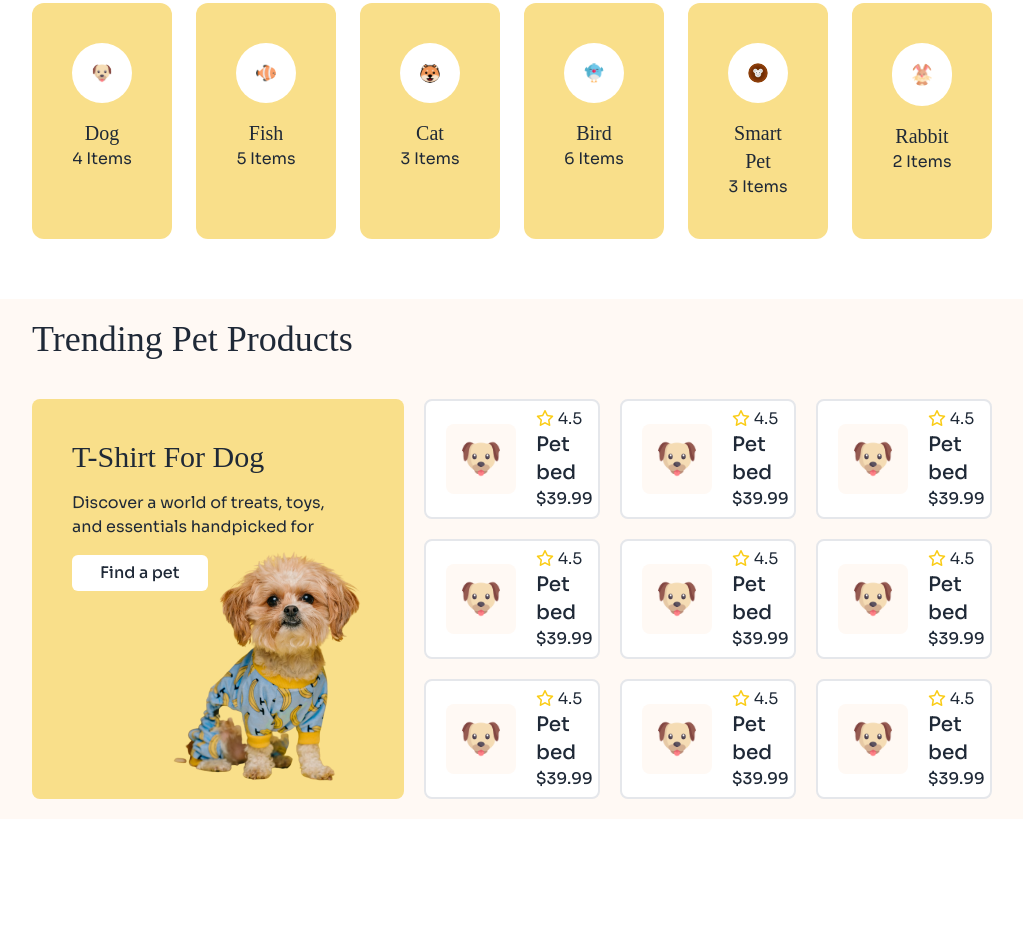
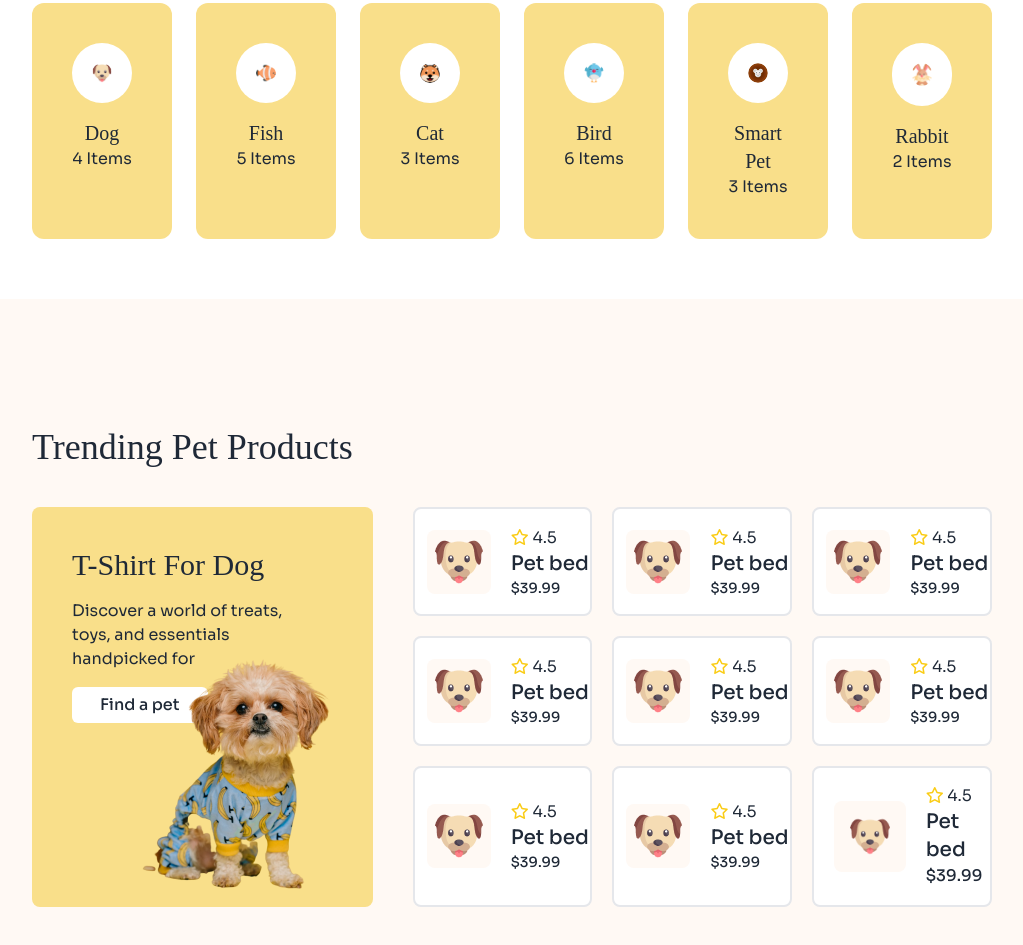
Before and after one commit to Charlie-033/B11-Assignment-3, a plain HTML site: page index.html in a window 1280 px wide. Shown: the part 1045-1990 px from the top of the page, without its empty margins (128-1151 px from the left). Before the commit the page ends 1864 px from the top, so only its background shows below. Drawn offline with nearby package versions, Linux system fonts and the light colour scheme; a web font is replaced by a local one.

Commit message:
added pet section

```diff
--- a/index.html
+++ b/index.html
@@ -220,15 +220,15 @@
       </section>
       <!-- Trending Pet section -->
       <section
-        class="mt-12 bg-bg-primary max-w-screen-2xl mx-auto p-5 md:mt-10 md:px-16 lg:px-35 xl:px-40"
+        class="pt-16 md:pt-32 md:pb-32 md:bg-bg-primary max-w-screen-2xl mx-auto p-5 md:mt-10 md:px-16 lg:px-35 xl:px-40"
       >
         <h2 class="text-3xl md:text-4xl font-ADLaM mb-10">
           Trending Pet Products
         </h2>
-        <div class="grid grid-cols-2 md:grid-cols-5 gap-5">
+        <div class="lg:flex">
           <!-- Big card -->
           <div
-            class="bg-bg-secondary col-span-2 row-span-3 h-[400px] pl-10 pt-10 relative rounded-lg space-y-4"
+            class="bg-bg-secondary col-span-2 row-span-3 h-[400px] pl-10 pt-10 relative rounded-lg space-y-4 lg:mr-10 mb-10 lg:mb-0"
           >
             <h3 class="text-3xl font-ADLaM">T-Shirt For Dog</h3>
             <p class="text-gray-800 w-4/5">
@@ -242,112 +242,113 @@
             </div>
           </div>
           <!-- small cards -->
+          <div class="grid grid-cols-2 md:grid-cols-3 w-full gap-5">
             <div
               class="flex items-center gap-5 bg-white border-2 border-gray-200 rounded-lg"
             >
-            <div class="ml-5 p-4 bg-bg-primary rounded-lg">
+              <div class="ml-3 p-2 bg-bg-primary rounded-lg">
                 <img src="c1-assets/dog-cartoon.png" alt="" />
               </div>
               <div>
                 <i class="fa-regular fa-star text-md text-yellow-400"></i>
                 <span class="text-md">4.5</span>
-              <h3 class="text-xl font-medium">Pet bed</h3>
-              <h5 class="text-md font-medium">$39.99</h5>
+                <h3 class="text-md md:text-xl font-medium">Pet bed</h3>
+                <h5 class="text-sm md:text-md font-medium">$39.99</h5>
               </div>
             </div>
             <div
               class="flex items-center gap-5 bg-white border-2 border-gray-200 rounded-lg"
             >
-            <div class="ml-5 p-4 bg-bg-primary rounded-lg">
+              <div class="ml-3 p-2 bg-bg-primary rounded-lg">
                 <img src="c1-assets/dog-cartoon.png" alt="" />
               </div>
               <div>
                 <i class="fa-regular fa-star text-md text-yellow-400"></i>
                 <span class="text-md">4.5</span>
-              <h3 class="text-xl font-medium">Pet bed</h3>
-              <h5 class="text-md font-medium">$39.99</h5>
+                <h3 class="text-md md:text-xl font-medium">Pet bed</h3>
+                <h5 class="text-sm md:text-md font-medium">$39.99</h5>
               </div>
             </div>
             <div
               class="flex items-center gap-5 bg-white border-2 border-gray-200 rounded-lg"
             >
-            <div class="ml-5 p-4 bg-bg-primary rounded-lg">
+              <div class="ml-3 p-2 bg-bg-primary rounded-lg">
                 <img src="c1-assets/dog-cartoon.png" alt="" />
               </div>
               <div>
                 <i class="fa-regular fa-star text-md text-yellow-400"></i>
                 <span class="text-md">4.5</span>
-              <h3 class="text-xl font-medium">Pet bed</h3>
-              <h5 class="text-md font-medium">$39.99</h5>
+                <h3 class="text-md md:text-xl font-medium">Pet bed</h3>
+                <h5 class="text-sm md:text-md font-medium">$39.99</h5>
               </div>
             </div>
             <div
               class="flex items-center gap-5 bg-white border-2 border-gray-200 rounded-lg"
             >
-            <div class="ml-5 p-4 bg-bg-primary rounded-lg">
+              <div class="ml-3 p-2 bg-bg-primary rounded-lg">
                 <img src="c1-assets/dog-cartoon.png" alt="" />
               </div>
               <div>
                 <i class="fa-regular fa-star text-md text-yellow-400"></i>
                 <span class="text-md">4.5</span>
-              <h3 class="text-xl font-medium">Pet bed</h3>
-              <h5 class="text-md font-medium">$39.99</h5>
+                <h3 class="text-md md:text-xl font-medium">Pet bed</h3>
+                <h5 class="text-sm md:text-md font-medium">$39.99</h5>
               </div>
             </div>
             <div
               class="flex items-center gap-5 bg-white border-2 border-gray-200 rounded-lg"
             >
-            <div class="ml-5 p-4 bg-bg-primary rounded-lg">
+              <div class="ml-3 p-2 bg-bg-primary rounded-lg">
                 <img src="c1-assets/dog-cartoon.png" alt="" />
               </div>
               <div>
                 <i class="fa-regular fa-star text-md text-yellow-400"></i>
                 <span class="text-md">4.5</span>
-              <h3 class="text-xl font-medium">Pet bed</h3>
-              <h5 class="text-md font-medium">$39.99</h5>
+                <h3 class="text-md md:text-xl font-medium">Pet bed</h3>
+                <h5 class="text-sm md:text-md font-medium">$39.99</h5>
               </div>
             </div>
             <div
               class="flex items-center gap-5 bg-white border-2 border-gray-200 rounded-lg"
             >
-            <div class="ml-5 p-4 bg-bg-primary rounded-lg">
+              <div class="ml-3 p-2 bg-bg-primary rounded-lg">
                 <img src="c1-assets/dog-cartoon.png" alt="" />
               </div>
               <div>
                 <i class="fa-regular fa-star text-md text-yellow-400"></i>
                 <span class="text-md">4.5</span>
-              <h3 class="text-xl font-medium">Pet bed</h3>
-              <h5 class="text-md font-medium">$39.99</h5>
+                <h3 class="text-md md:text-xl font-medium">Pet bed</h3>
+                <h5 class="text-sm md:text-md font-medium">$39.99</h5>
               </div>
             </div>
             <div
               class="flex items-center gap-5 bg-white border-2 border-gray-200 rounded-lg"
             >
-            <div class="ml-5 p-4 bg-bg-primary rounded-lg">
+              <div class="ml-3 p-2 bg-bg-primary rounded-lg">
                 <img src="c1-assets/dog-cartoon.png" alt="" />
               </div>
               <div>
                 <i class="fa-regular fa-star text-md text-yellow-400"></i>
                 <span class="text-md">4.5</span>
-              <h3 class="text-xl font-medium">Pet bed</h3>
-              <h5 class="text-md font-medium">$39.99</h5>
+                <h3 class="text-md md:text-xl font-medium">Pet bed</h3>
+                <h5 class="text-sm md:text-md font-medium">$39.99</h5>
               </div>
             </div>
             <div
               class="flex items-center gap-5 bg-white border-2 border-gray-200 rounded-lg"
             >
-            <div class="ml-5 p-4 bg-bg-primary rounded-lg">
+              <div class="ml-3 p-2 bg-bg-primary rounded-lg">
                 <img src="c1-assets/dog-cartoon.png" alt="" />
               </div>
               <div>
                 <i class="fa-regular fa-star text-md text-yellow-400"></i>
                 <span class="text-md">4.5</span>
-              <h3 class="text-xl font-medium">Pet bed</h3>
-              <h5 class="text-md font-medium">$39.99</h5>
+                <h3 class="text-md md:text-xl font-medium">Pet bed</h3>
+                <h5 class="text-sm md:text-md font-medium">$39.99</h5>
               </div>
             </div>
             <div
-            class="flex items-center gap-5 bg-white border-2 border-gray-200 rounded-lg"
+              class="flex items-center gap-5 bg-white border-2 border-gray-200 rounded-lg invisible md:visible"
             >
               <div class="ml-5 p-4 bg-bg-primary rounded-lg">
                 <img src="c1-assets/dog-cartoon.png" alt="" />
@@ -360,8 +361,10 @@
               </div>
             </div>
           </div>
+        </div>
       </section>
       <!-- Price section -->
+      <section></section>
     </main>
     <!-- Footer -->
     <footer></footer>
```
Lines whose indentation alone changed are shown as unchanged.
